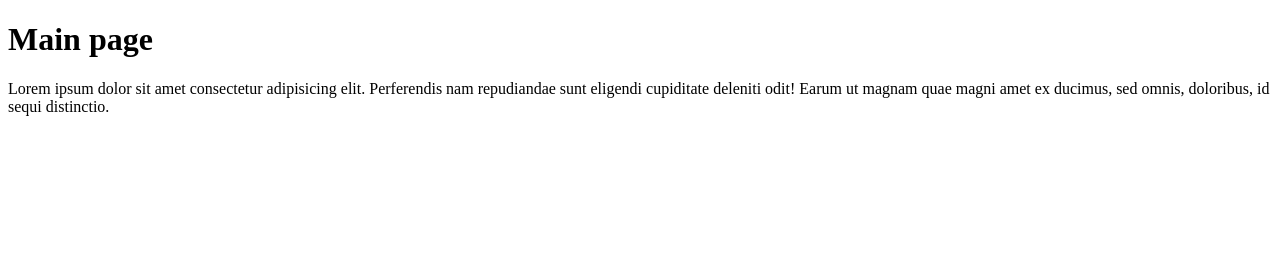
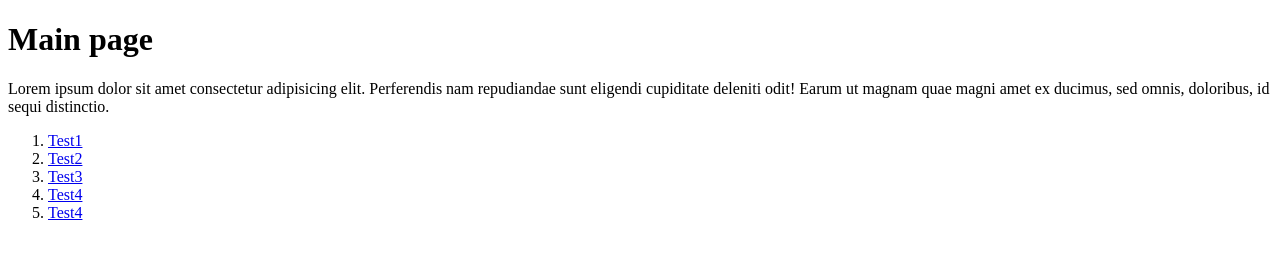
Before and after one commit to teacher-a-n-vilkov/vd-2-23, a plain HTML site: page index.html in a window 1280 px wide. Drawn offline with Linux system fonts and the light colour scheme.

Commit message:
add menu

```diff
--- a/index.html
+++ b/index.html
@@ -8,5 +8,12 @@
 <body>
     <h1>Main page</h1>
     <p><span>Lorem ipsum dolor sit amet consectetur adipisicing elit.</span> Perferendis nam repudiandae sunt eligendi cupiditate deleniti odit! Earum ut magnam quae magni amet ex ducimus, sed omnis, doloribus, id sequi distinctio.</p>
+    <ol>
+        <li><a href="#">Test1</a></li>
+        <li><a href="#">Test2</a></li>
+        <li><a href="#">Test3</a></li>
+        <li><a href="#">Test4</a></li>
+        <li><a href="#">Test4</a></li>
+    </ol>
 </body>
 </html>
```
